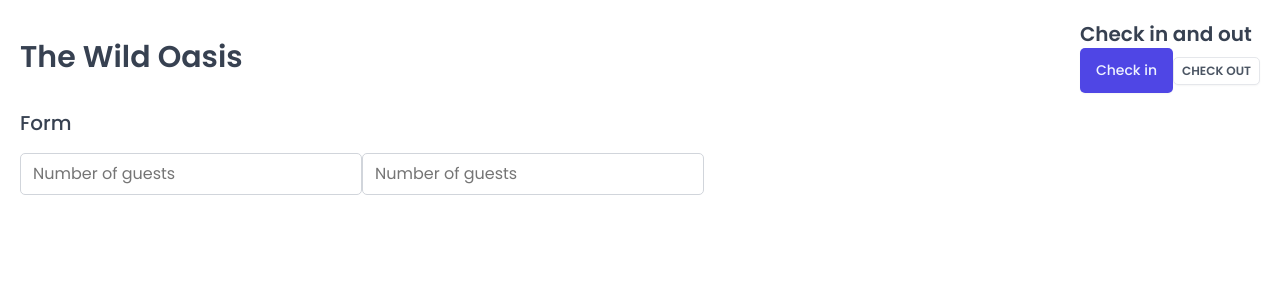
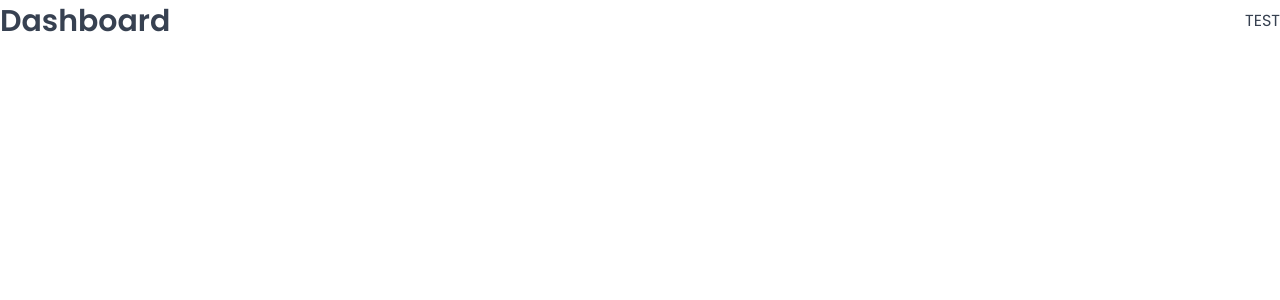
Before and after one commit to nhamonin/wild-oasis, a React (Vite) app: page /dashboard in a window 1280 px wide. Shown: the top 300 px of the page. Built offline with nearby package versions, Linux system fonts and the light colour scheme; the HTML template or start-up script is replaced by a standard one; a web font is replaced by a local one.

Commit message:
Setup up pages and routes

```diff
--- a/src/App.tsx
+++ b/src/App.tsx
@@ -1,42 +1,32 @@
-import styled from 'styled-components';
+import { BrowserRouter, Navigate, Route, Routes } from 'react-router-dom';
 
 import GlobalStyles from './styles/GlobalStyles';
-import Input from './ui/Input';
-import Button from './ui/Button';
-import Heading from './ui/Heading';
-import Row from './ui/Row';
-
-const StyledApp = styled.div`
-  padding: 20px;
-`;
+import Dashboard from './pages/Dashboard';
+import Bookings from './pages/Bookings';
+import Account from './pages/Account';
+import Cabins from './pages/Cabins';
+import Users from './pages/Users';
+import Login from './pages/Login';
+import Settings from './pages/Settings';
+import PageNotFound from './pages/PageNotFound';
 
 function App() {
   return (
     <>
       <GlobalStyles />
-      <StyledApp>
-        <Row>
-          <Row type="horizontal">
-            <Heading as="h1">The Wild Oasis</Heading>
-
-            <div>
-              <Heading as="h2">Check in and out</Heading>
-              <Button onClick={() => alert('Check in!')}>Check in</Button>
-              <Button variation="secondary" size="small" onClick={() => alert('Check out!')}>
-                Check out
-              </Button>
-            </div>
-          </Row>
-
-          <Row>
-            <Heading as="h3">Form</Heading>
-            <form>
-              <Input placeholder="Number of guests" />
-              <Input placeholder="Number of guests" />
-            </form>
-          </Row>
-        </Row>
-      </StyledApp>
+      <BrowserRouter>
+        <Routes>
+          <Route index element={<Navigate replace to="/dashboard" />} />
+          <Route path="/dashboard" element={<Dashboard />} />
+          <Route path="/bookings" element={<Bookings />} />
+          <Route path="/account" element={<Account />} />
+          <Route path="/cabins" element={<Cabins />} />
+          <Route path="/users" element={<Users />} />
+          <Route path="/login" element={<Login />} />
+          <Route path="/settings" element={<Settings />} />
+          <Route path="*" element={<PageNotFound />} />
+        </Routes>
+      </BrowserRouter>
     </>
   );
 }
```
